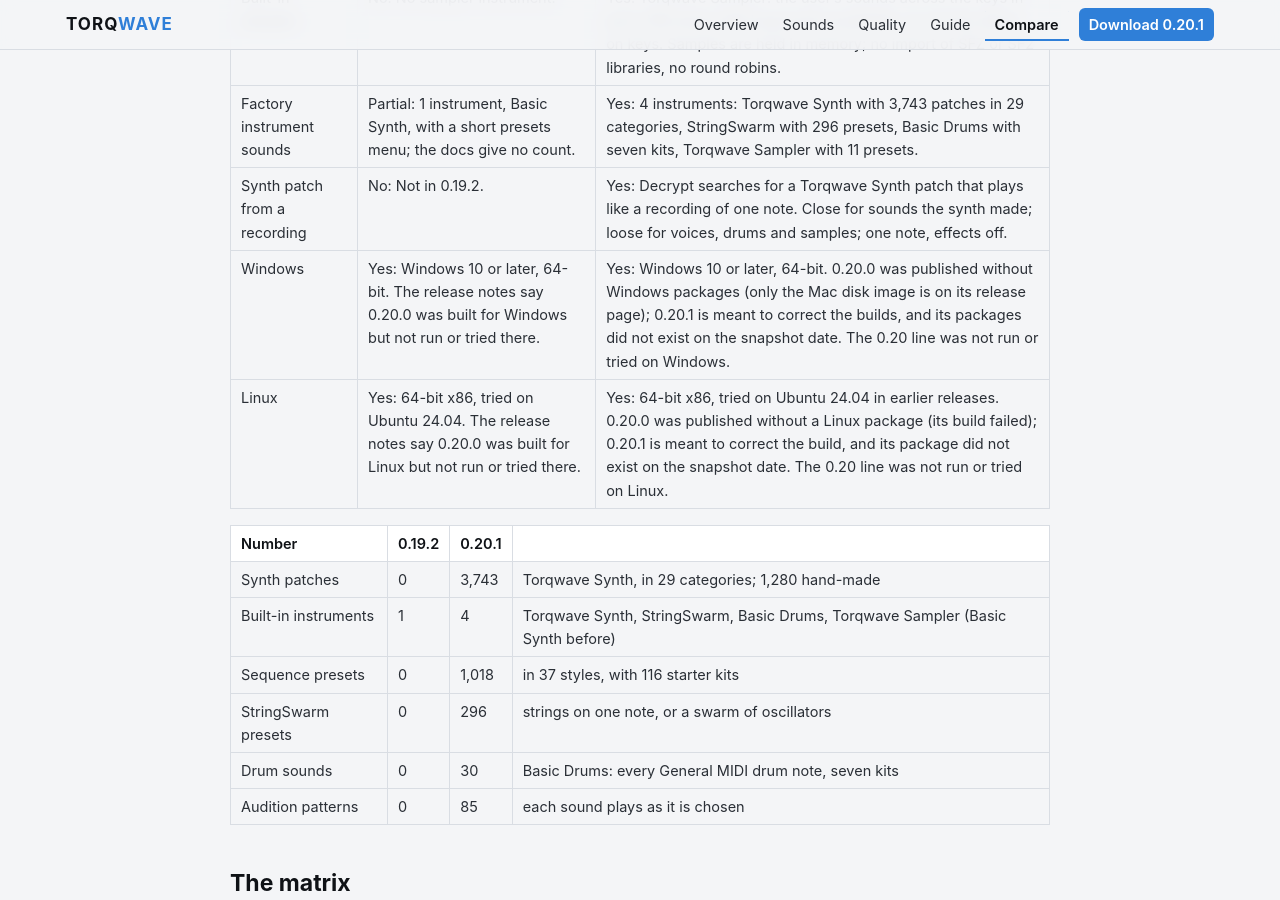
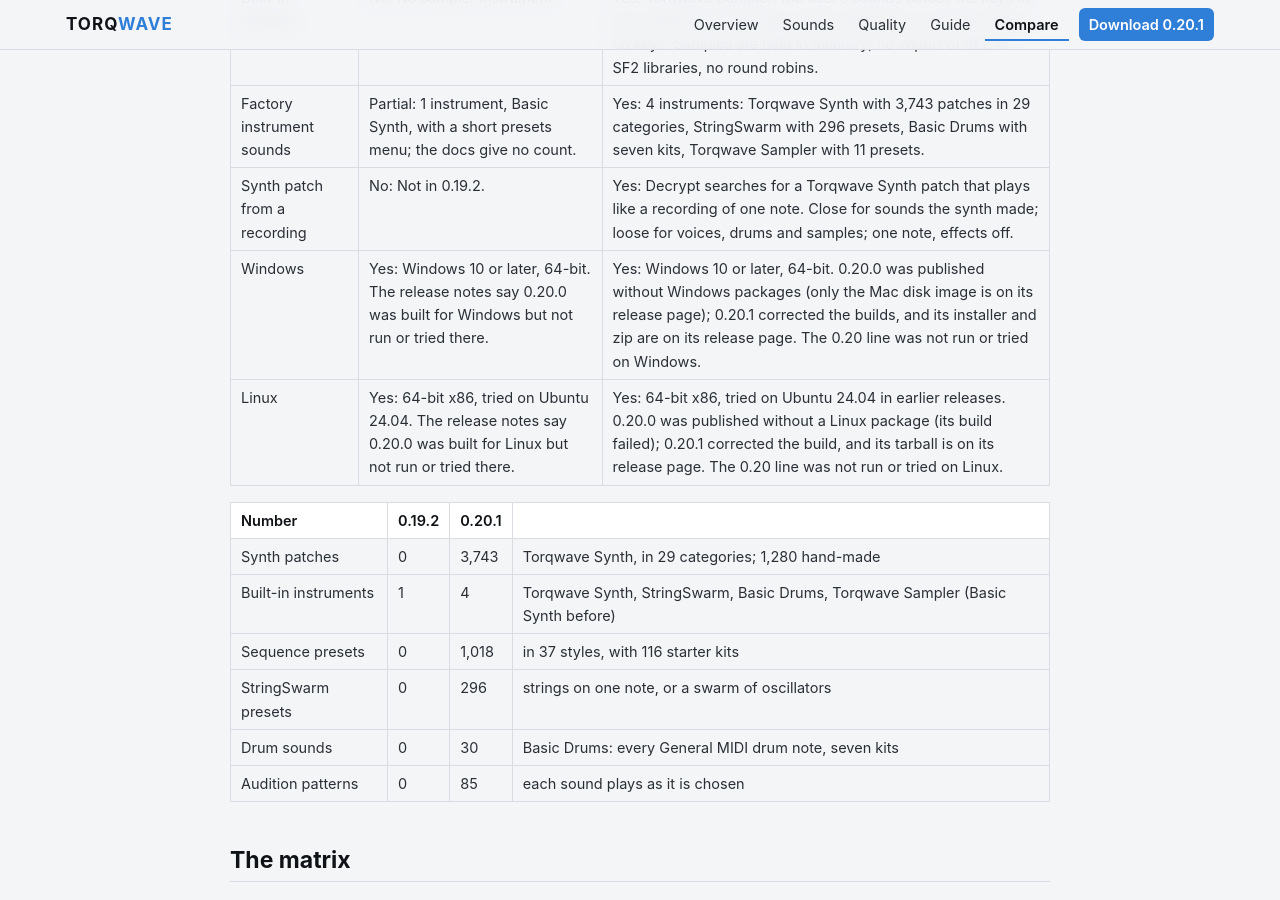
Before and after one commit to BobClawblaw/torqwave, a Jekyll site: the page built from docs/compare/MATRIX.md, in a window 1280 px wide and 900 px high, scrolled down 10088 px. Built offline with Jekyll 4.4.1, drawn with Linux system fonts in a browser that asks for light colours; our own code applies the rules of GitHub Pages for plain Markdown files; some of the changed text lies outside the part shown.

Commit message:
Changelog: the site's sounds, quality and guide pages; 0.20.1's Windows and Linux packages are out

```diff
--- a/docs/compare/MATRIX.md
+++ b/docs/compare/MATRIX.md
@@ -150,8 +150,8 @@ Rows where Torqwave 0.20.1 is yes and at most two of the 15 other products are y
 | Built-in sampler | No: No sampler instrument. | Yes: Torqwave Sampler: the user's sounds across the keys in up to 128 zones with loops and crossfades, or cut into slices on keys. Samples are held in memory; no import of SFZ or SF2 libraries, no round robins. |
 | Factory instrument sounds | Partial: 1 instrument, Basic Synth, with a short presets menu; the docs give no count. | Yes: 4 instruments: Torqwave Synth with 3,743 patches in 29 categories, StringSwarm with 296 presets, Basic Drums with seven kits, Torqwave Sampler with 11 presets. |
 | Synth patch from a recording | No: Not in 0.19.2. | Yes: Decrypt searches for a Torqwave Synth patch that plays like a recording of one note. Close for sounds the synth made; loose for voices, drums and samples; one note, effects off. |
-| Windows | Yes: Windows 10 or later, 64-bit. The release notes say 0.20.0 was built for Windows but not run or tried there. | Yes: Windows 10 or later, 64-bit. 0.20.0 was published without Windows packages (only the Mac disk image is on its release page); 0.20.1 is meant to correct the builds, and its packages did not exist on the snapshot date. The 0.20 line was not run or tried on Windows. |
-| Linux | Yes: 64-bit x86, tried on Ubuntu 24.04. The release notes say 0.20.0 was built for Linux but not run or tried there. | Yes: 64-bit x86, tried on Ubuntu 24.04 in earlier releases. 0.20.0 was published without a Linux package (its build failed); 0.20.1 is meant to correct the build, and its package did not exist on the snapshot date. The 0.20 line was not run or tried on Linux. |
+| Windows | Yes: Windows 10 or later, 64-bit. The release notes say 0.20.0 was built for Windows but not run or tried there. | Yes: Windows 10 or later, 64-bit. 0.20.0 was published without Windows packages (only the Mac disk image is on its release page); 0.20.1 corrected the builds, and its installer and zip are on its release page. The 0.20 line was not run or tried on Windows. |
+| Linux | Yes: 64-bit x86, tried on Ubuntu 24.04. The release notes say 0.20.0 was built for Linux but not run or tried there. | Yes: 64-bit x86, tried on Ubuntu 24.04 in earlier releases. 0.20.0 was published without a Linux package (its build failed); 0.20.1 corrected the build, and its tarball is on its release page. The 0.20 line was not run or tried on Linux. |
 
 | Number | 0.19.2 | 0.20.1 | |
 |---|---|---|---|
@@ -579,8 +579,8 @@ Version 0.20.1, the only edition. Looked up 2026-11-23. This repository at commi
 | Machine learning runs locally | Yes | The only model is the one the user runs, on their computer or network. No audio is sent unless a setting, off to begin with, is turned on for Decrypt. | `docs/guide/13-ask-torq.md` |  |
 | Uses a model server you choose | Yes | Any server that speaks the OpenAI-compatible API, by its address. | `docs/guide/13-ask-torq.md` |  |
 | macOS | Yes | macOS 13 or later, universal. Signed ad hoc, not notarized. | `README.md` |  |
-| Windows | Yes | Windows 10 or later, 64-bit. 0.20.0 was published without Windows packages (only the Mac disk image is on its release page); 0.20.1 is meant to correct the builds, and its packages did not exist on the snapshot date. The 0.20 line was not run or tried on Windows. | `README.md` |  |
-| Linux | Yes | 64-bit x86, tried on Ubuntu 24.04 in earlier releases. 0.20.0 was published without a Linux package (its build failed); 0.20.1 is meant to correct the build, and its package did not exist on the snapshot date. The 0.20 line was not run or tried on Linux. | `README.md` |  |
+| Windows | Yes | Windows 10 or later, 64-bit. 0.20.0 was published without Windows packages (only the Mac disk image is on its release page); 0.20.1 corrected the builds, and its installer and zip are on its release page. The 0.20 line was not run or tried on Windows. | `README.md` |  |
+| Linux | Yes | 64-bit x86, tried on Ubuntu 24.04 in earlier releases. 0.20.0 was published without a Linux package (its build failed); 0.20.1 corrected the build, and its tarball is on its release page. The 0.20 line was not run or tried on Linux. | `README.md` |  |
 | Open source | Yes | AGPL-3.0. | `LICENSE` |  |
 | Price | Info | Free. | `README.md` |  |
 | Licence model | Info | Free software under the AGPL-3.0; no paid edition. | `README.md` |  |
```
Also changed, not shown: docs/announcements/ANNOUNCEMENT-0.20.1.md (+3 -3 lines), CHANGELOG.md, docs/compare/data/snapshots/0.20.1.json.
